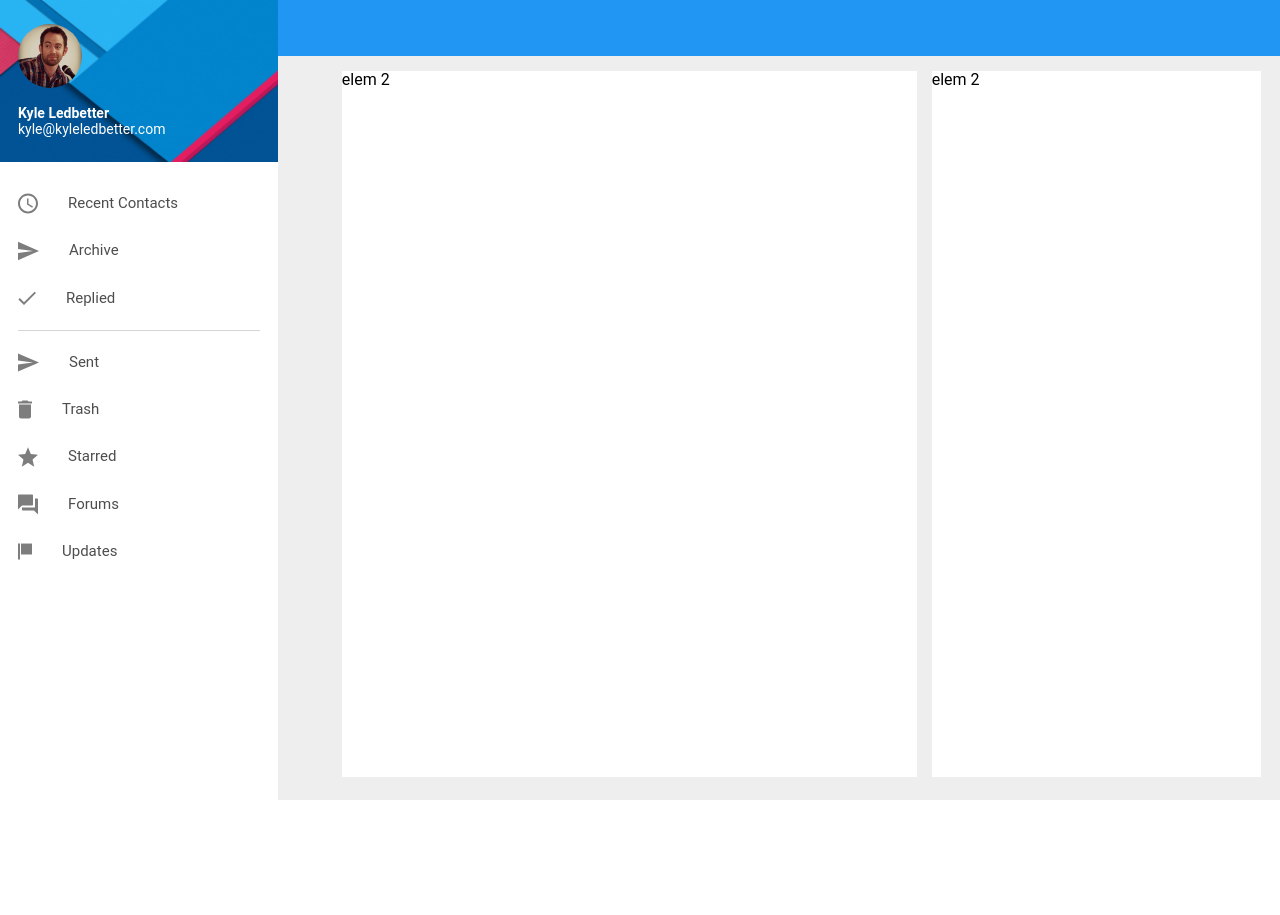
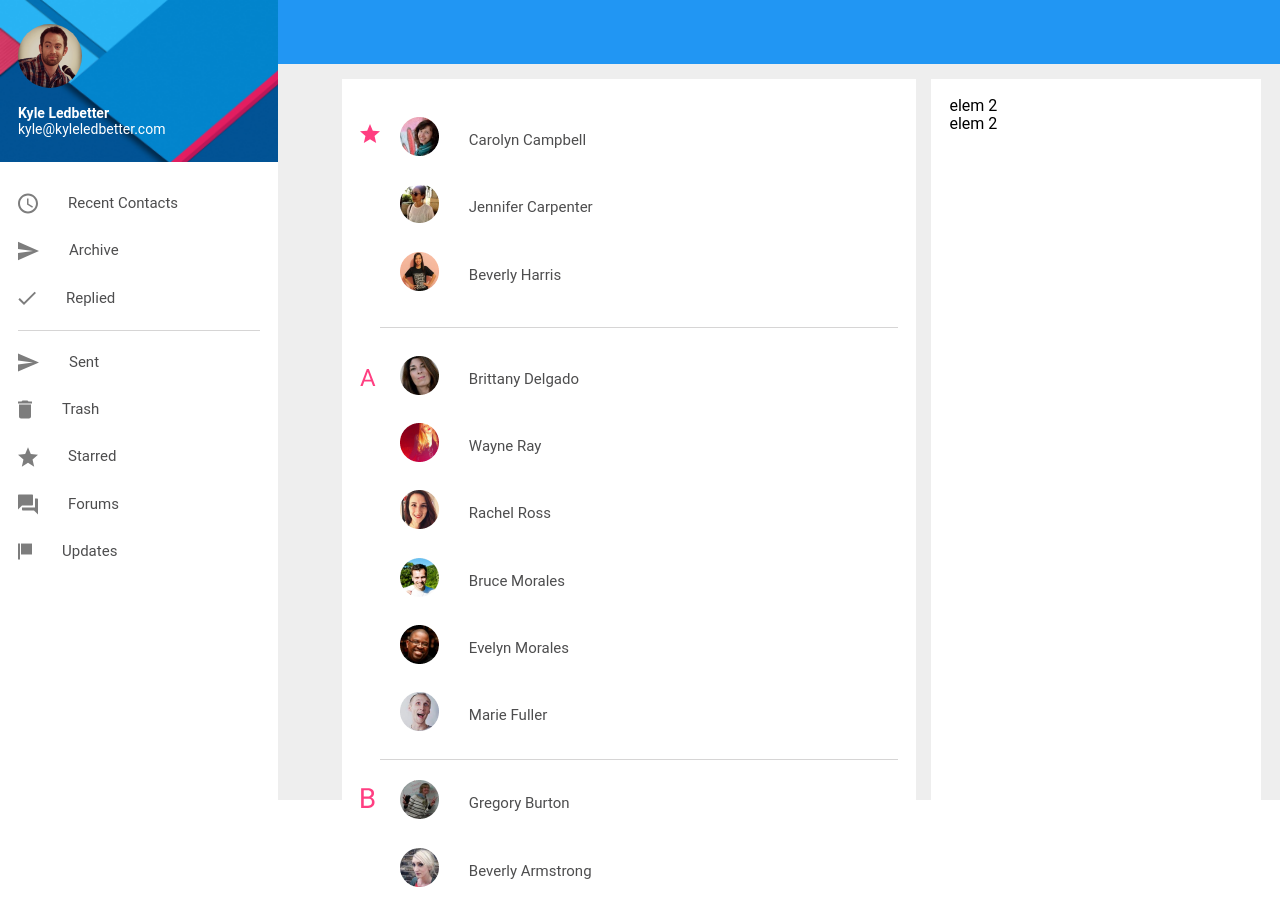
Before and after one commit to Freemapping01/google_material, a website: page index.html in a window 1280 px wide. Before the commit the page ends 800 px from the top, so only its background shows below. Drawn offline with nearby package versions, Linux system fonts and the light colour scheme.

Commit message:
ADD fix middle-side

```diff
--- a/index.html
+++ b/index.html
@@ -69,13 +69,79 @@
     <div class="flex-child">
       <div class="header">
 
+
       </div>
       <div class="flex right-side">
         <div class="scrolled-down">
-          <div class="elem">elem 2</div>
+          <div class="col-1">
+            <div class="flex">
+            <img src="./img/star-pink.svg" class="star-pink">
+            <img src="./img/A.svg" class="alfa">
+            <img src="./img/B.svg" class="beta">
+          </div>
+          </div>
+          <div class="col-2">
+
+            <div class="section-top">
+              <div class="flex dialog">
+                <img src="./img/Oval 24.png" alt="icon" class="dialog-avatar" />
+                <p>Carolyn Campbell</p>
+              </div>
+              <div class="flex dialog">
+                <img src="./img/Oval 24-1.png" alt="icon" class="dialog-avatar" />
+                <p>Jennifer Carpenter</p>
+              </div>
+              <div class="flex dialog">
+                <img src="./img/Oval 24-2.png" alt="icon" class="dialog-avatar" />
+                <p>Beverly Harris</p>
+              </div>
+            </div>
+            <div class="line"></div>
+            <div class="section-end">
+              <div class="flex dialog">
+                <img src="./img/Oval 24-3.png" alt="icon" class="dialog-avatar" />
+                <p>Brittany Delgado</p>
+              </div>
+              <div class="flex dialog">
+                <img src="./img/Oval 24-4.png" alt="icon" class="dialog-avatar" />
+                <p>Wayne Ray</p>
+              </div>
+              <div class="flex dialog">
+                <img src="./img/Oval 24-5.png" alt="icon" class="dialog-avatar" />
+                <p>Rachel Ross</p>
+              </div>
+
+              <div class="flex dialog">
+                <img src="./img/Oval 24-6.png" alt="icon" class="dialog-avatar" />
+                <p>Bruce Morales</p>
+              </div>
+              <div class="flex dialog">
+                <img src="./img/Oval 24-7.png" alt="icon" class="dialog-avatar" />
+                <p>Evelyn Morales</p>
+              </div>
+                <div class="flex dialog">
+                  <img src="./img/Oval 24-8.png" alt="icon" class="dialog-avatar" />
+                  <p>Marie Fuller</p>
+                </div>
+            </div>
+                <div class="line"></div>
+                 <div class="section-middle">
+                <div class="flex dialog">
+                  <img src="./img/Oval 24-9.png" alt="icon" class="dialog-avatar" />
+                  <p>Gregory Burton</p>
+                </div>
+                <div class="flex dialog">
+                  <img src="./img/Oval 24-10.png" alt="icon" class="dialog-avatar" />
+                  <p>Beverly Armstrong</p>
+                </div>
+
+
+            </div>
+          </div>
         </div>
         <div class="sidebar-content-right">
-          <div class="elem">elem 2</div>
+          <div class="col-1">elem 2</div>
+          <div class="col-2">elem 2</div>
         </div>
 
       </div>
--- a/scss/header.scss
+++ b/scss/header.scss
@@ -16,7 +16,7 @@ $blue:#2196F3;
     align-items: center;
     justify-content: space-between;
     padding: 0 1rem;
-    min-height: 3.5rem;
+    min-height: 64px;
     flex: 0 0 auto;
     -webkit-user-select: none;
     -moz-user-select: none;
--- a/scss/scrolled-down.scss
+++ b/scss/scrolled-down.scss
@@ -20,9 +20,65 @@ $blue:#2196F3;
     white-space: nowrap;
     display: flex;
     flex-wrap: nowrap;
-    flex-direction: column;
-    padding-left: 0px;
+    flex-direction: row;
+    padding: $pdng;
     margin-right: 15px;
+
+    .col-1 {
+      .flex {
+        display: flex;
+        flex-direction: column;
+        }
+         .star-pink {
+            margin-top: 27px;
+            margin-bottom: 220px;
+         }
+          .alfa {
+              margin-top: 0px;
+              margin-bottom: 393px;
+              width: 16px;
+              height: 28px;
+          }
+             .beta {
+               width: 15px;
+               height: 27px;
+             }
+
+    }
+
+
+     .col-2 {
+        width: 100%;
+        color: $grey;
+        display: flex;
+        flex-direction: column;
+        p {
+           margin-inline-start: 2em;
+        }
+           @extend %fstyly;
+            .flex {
+                display: flex;
+            }
+             .section-top {
+                 margin-bottom: 0.5rem;
+             }
+               .line {
+                 border-bottom: 1px solid #D6D5D5;
+
+               }
+                  .section-end {
+                    margin-top: 0.5rem;
+                   }
+     }
 
 
    }
+
+
+.dialog {
+    margin: 20px;
+    .dialog-avatar {
+      width: 39px;
+      height: 39px;
+     }
+    }
--- a/scss/sidebar-content-right.scss
+++ b/scss/sidebar-content-right.scss
@@ -14,7 +14,7 @@ $blue:#2196F3;
     box-sizing: border-box;
     width: 432 / 1184 *100%;
     white-space: nowrap;
-    display: flex;
     flex-wrap: nowrap;
-    flex-direction: column;
+    flex-direction: row;
+    padding: $pdng;
    }
```
Also changed, not shown: css/style.css.
